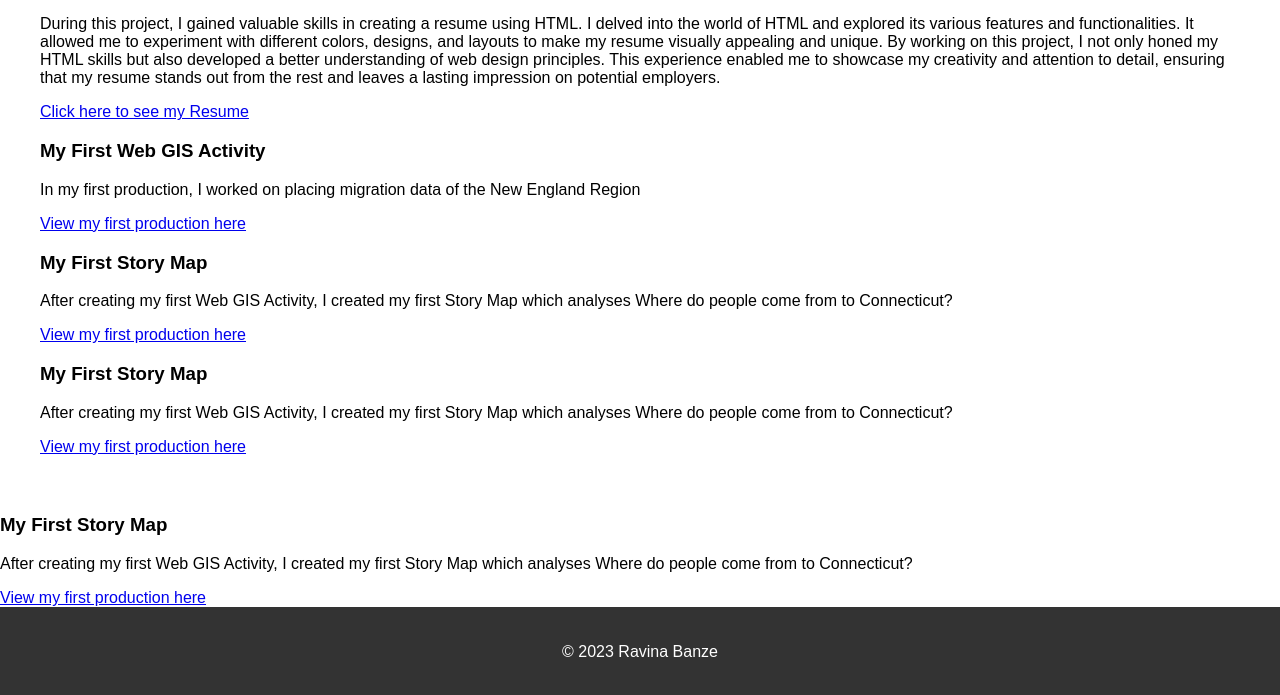
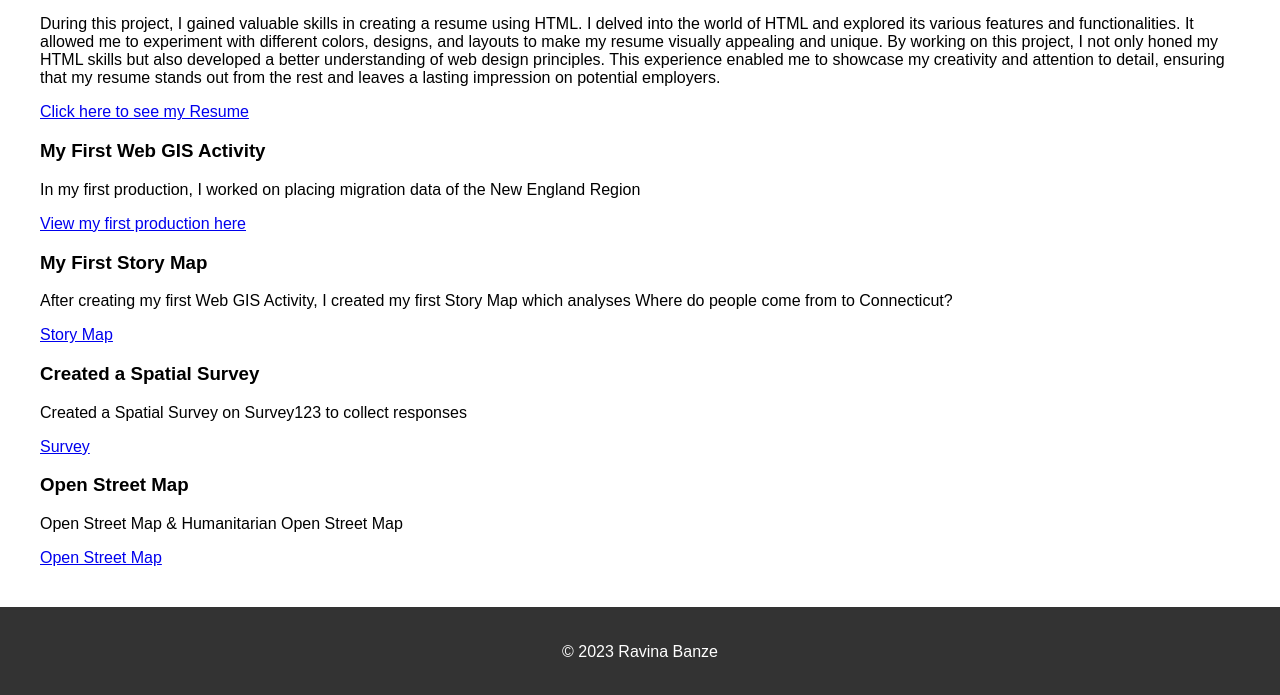
Before and after one commit to ravinabanz/WebGIS-Portfolio, a plain HTML site: page projects.html in a window 1280 px wide. Shown: the part 299-994 px from the top of the page. Drawn offline with Linux system fonts and the light colour scheme.

Commit message:
Update projects.html

```diff
--- a/projects.html
+++ b/projects.html
@@ -32,13 +32,18 @@
         <div class="project">
             <h3>My First Story Map</h3>
             <p>After creating my first Web GIS Activity, I created my first Story Map which analyses Where do people come from to Connecticut?</p>
-            <a href="https://umass-amherst.maps.arcgis.com/apps/instant/basic/index.html?appid=3a04991012e1449face24d661266bae9">View my first production here</a>
-      <h3>My First Story Map</h3>
-            <p>After creating my first Web GIS Activity, I created my first Story Map which analyses Where do people come from to Connecticut?</p>
-            <a href="https://umass-amherst.maps.arcgis.com/apps/instant/basic/index.html?appid=3a04991012e1449face24d661266bae9">View my first production here</a>    </section>
-      <h3>My First Story Map</h3>
-            <p>After creating my first Web GIS Activity, I created my first Story Map which analyses Where do people come from to Connecticut?</p>
-            <a href="https://umass-amherst.maps.arcgis.com/apps/instant/basic/index.html?appid=3a04991012e1449face24d661266bae9">View my first production here</a>    </section>
+            <a href="https://storymaps.arcgis.com/stories/2dbb5bd7959b4f0aa00b5e189ab14c21">Story Map</a>
+     <div class="project">
+      <h3>Created a Spatial Survey</h3>
+            <p>Created a Spatial Survey on Survey123 to collect responses</p>
+            <a href="https://survey123.arcgis.com/share/e1bf200d06e14569ac1c9c9b4a933f64">Survey</a>
+        </div>
+        <div class="project">
+      <h3>Open Street Map</h3>
+            <p>Open Street Map & Humanitarian Open Street Map</p>
+            <a href="https://www.openstreetmap.org/user/Ravina%20Banze/history#map=17/42.40578/-72.53351">Open Street Map</a>
+        </div>
+         </section>
     <footer>
         <p>&copy; 2023 Ravina Banze</p>
     </footer>
```
